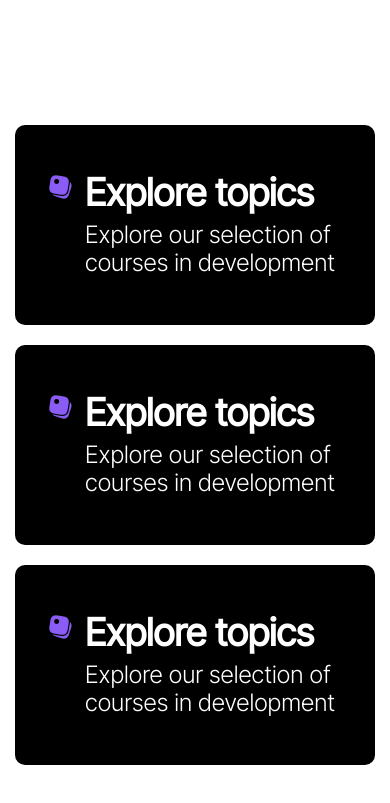
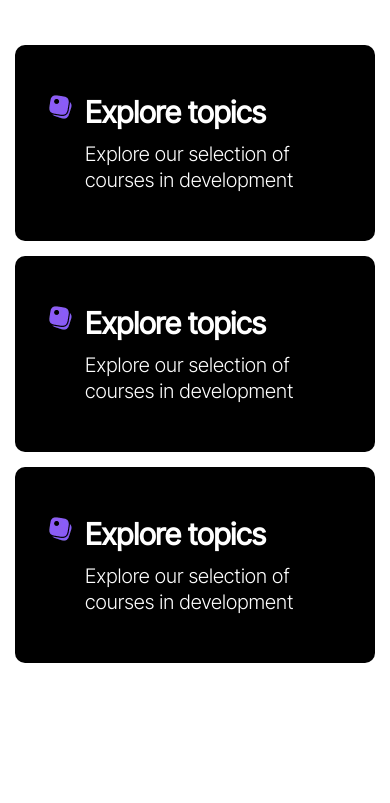
Before and after one commit to pankajmanral/tian, a plain HTML site: page index.html in a window 390 px wide. Shown: the part 763-1566 px from the top of the page. After the commit the page ends 1489 px from the top, so only its background shows below. Drawn offline with Linux system fonts and the light colour scheme.

Commit message:
added images and completed banner card

```diff
--- a/assets/css/banner.css
+++ b/assets/css/banner.css
@@ -220,22 +220,15 @@
     }
 
     .banner .banner-card-wrapper {
-        display: flex;
-        justify-content: center;
-        align-items: center;
-        flex-wrap: wrap;
-        padding: 118px 0;
+        margin: 48px 0;
+        padding: 0px;
     }
 
     .banner .banner-card {
-        background-color: var(--bg-black);
         width: 100%;
         max-width: 100%;
-        display: flex;
-        padding: 48px 32px;
-        border-radius: 10px;
-        margin: 10px 0;
-
+        margin: 0px;
+        margin-bottom: 15px;
     }
 
 }
@@ -265,6 +258,15 @@
     .banner .section-description {
         font-size: 25px;
     }
+
+    .banner .banner-card-heading {
+        font-size: 30px;
+    }
+
+    .banner .banner-card-description {
+        font-size: 20px;
+        line-height: 26px;
+    }
 }
 
 /* Extra small devices (≤430px) */
```
Also changed, not shown: assets/images/purple-gradient-lg.webp (added), assets/images/purple-gradient-md.webp (added), assets/images/purple-gradient-sm.webp (added).
